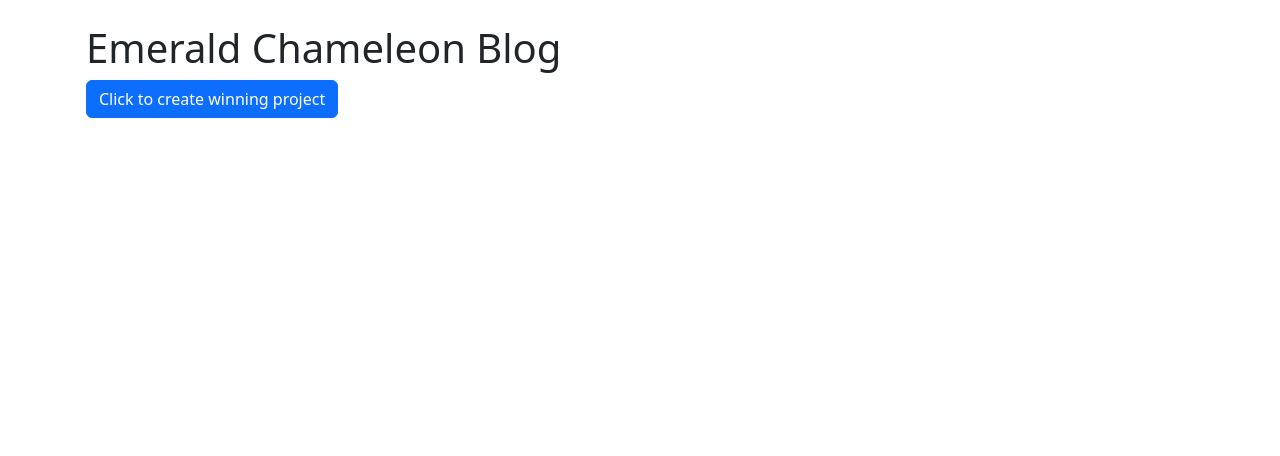
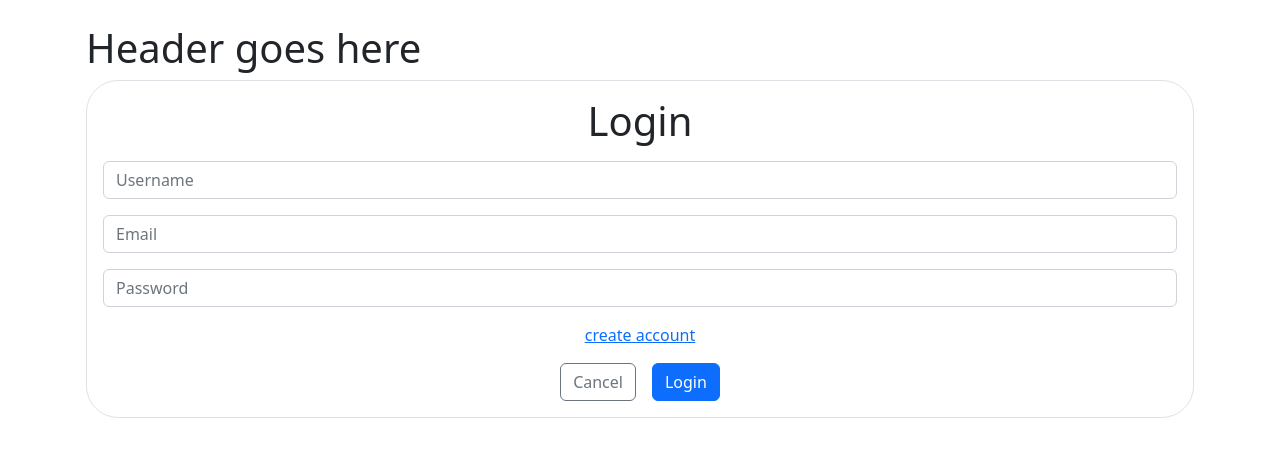
Before and after one commit to Hack-Weekly/emerald-chameleon-blog, a React (Vite) app in the folder client/: page /login in a window 1280 px wide. Shown: the top 456 px of the page. Built offline with nearby package versions, Linux system fonts and the light colour scheme.

Commit message:
added login form and Mir's auth

```diff
--- a/client/package.json
+++ b/client/package.json
@@ -19,6 +19,7 @@
   "devDependencies": {
     "@types/react": "^18.0.28",
     "@types/react-dom": "^18.0.11",
+    "@types/react-router-bootstrap": "^0.26.0",
     "@typescript-eslint/eslint-plugin": "^5.57.0",
     "@typescript-eslint/parser": "^5.57.0",
     "@vitejs/plugin-react": "^3.1.0",
@@ -32,6 +33,7 @@
     "eslint-plugin-react": "^7.28.0",
     "eslint-plugin-react-hooks": "^4.3.0",
     "prettier": "^2.8.7",
+    "react-router-bootstrap": "^0.26.2",
     "sass": "^1.60.0",
     "typescript": "^4.9.3",
     "vite": "^4.2.0"
--- a/client/src/App.tsx
+++ b/client/src/App.tsx
@@ -1,12 +1,20 @@
 import { useState } from 'react'
+import LoginForm from './components/LoginForm'
+import { BrowserRouter as Router, Routes, Route } from 'react-router-dom'
 
 function App() {
   const [count, setCount] = useState(0)
 
   return (
     <div className="container py-4 px-3 mx-auto">
-      <h1>Emerald Chameleon Blog</h1>
-      <button className="btn btn-primary">Click to create winning project</button>
+      <Router>
+        <h1>Header goes here</h1>
+
+        <Routes>
+          <Route path="/login" element={<LoginForm />} />
+        </Routes>
+
+      </Router>
     </div>
   )
 }
--- /dev/null
+++ b/client/src/components/LoginForm.tsx
@@ -0,0 +1,90 @@
+'use client'
+import {
+   Login,
+   SaveTokenToLocalStorage,
+} from '../services/authentication/authentication.service'
+import { useEffect, useState } from 'react'
+import { LoginDTO, UserDTO } from '../services/authentication/types/authentication.type'
+import useUser from '../hooks/useUser'
+import { Form, Button, Container } from 'react-bootstrap'
+import { LinkContainer } from 'react-router-bootstrap'
+
+const LoginForm = () => {
+  const [route, setRoute] = useState('')
+    const [userDTO, setUserDTO] = useState<LoginDTO>({
+       email: '',
+       username: '',
+       password: '',
+    })
+
+    const loggedInUser: UserDTO = useUser()
+
+    const handleSubmit = async (e: any) => {
+        const tokens = await Login(userDTO)
+        SaveTokenToLocalStorage(tokens)
+    }
+
+    const handleChange = (e: any) => {
+        setUserDTO({ ...userDTO, [e.target.name]: e.target.value })
+    }
+
+    useEffect(() => {
+        if (loggedInUser && loggedInUser.username) {
+            setRoute('/profile')
+        }
+    })
+
+  return (
+        <Form onSubmit={(e) => handleSubmit} className='border p-3 rounded-5'>
+            <h1 className='text-center'>Login</h1>
+            <Form.Group className='my-3'>
+                <Form.Control
+                    type="text"
+                    name="username"
+                    placeholder="Username"
+                    required
+                    onChange={(e) => handleChange(e)}
+                />
+            </Form.Group>
+            <Form.Group className='my-3'>
+                <Form.Control
+                    type="email"
+                    name="email"
+                    placeholder="Email"
+                    required
+                    onChange={(e) => handleChange(e)}
+                />
+            </Form.Group>
+            <Form.Group className='my-3'>
+                <Form.Control
+                    type="password"
+                    name="password"
+                    placeholder="Password"
+                    required
+                    onChange={(e) => handleChange(e)}
+                />
+            </Form.Group>
+            <Container className='text-center'>
+                <LinkContainer to="/register">
+                    <a>create account</a>
+                </LinkContainer>
+
+                <Container fluid className='mt-3'>
+                    <LinkContainer to="/">
+                        <Button variant="outline-secondary" className='mx-2'>
+                            Cancel
+                        </Button>
+                    </LinkContainer>
+
+                    <LinkContainer to={route?? '/login'}>
+                        <Button variant="primary" type="submit" className='mx-2'>
+                            Login
+                        </Button>
+                    </LinkContainer>
+                </Container>
+            </Container>
+        </Form>
+  )
+}
+
+export default LoginForm
--- /dev/null
+++ b/client/src/hooks/useUser.tsx
@@ -0,0 +1,18 @@
+import jwt_decode from 'jwt-decode'
+import { useEffect, useState } from 'react'
+import { UserDTO } from '../services/authentication/types/authentication.type'
+
+export default function useUser() {
+  const [user, setUser] = useState<UserDTO>({})
+
+  useEffect(() => {
+    const accessToken = localStorage.getItem('accessToken')
+    if (accessToken) {
+      const decodedToken: any = jwt_decode(accessToken)
+
+      setUser({ ...user, username: decodedToken.Username })
+    }
+  }, [])
+
+  return user
+}
--- /dev/null
+++ b/client/src/services/authentication/authentication.service.tsx
@@ -0,0 +1,64 @@
+import jwt_decode from 'jwt-decode'
+import {
+  RegisterDTO,
+  LoginResponseDTO,
+  LoginDTO,
+  UserDTO,
+} from './types/authentication.type'
+
+export async function Register(registerDTO: RegisterDTO) {
+  const url = `${process.env.NEXT_PUBLIC_API_URL}/users/register`
+
+  const res = await fetch(url, {
+    method: 'POST',
+    headers: {
+      'Content-Type': 'application/json',
+    },
+    body: JSON.stringify(registerDTO),
+  })
+  const response = await res.json()
+
+  return response
+}
+
+export async function Login(loginDTO: LoginDTO) {
+  const url = `${process.env.NEXT_PUBLIC_API_URL}/users/login`
+
+  const res = await fetch(url, {
+    method: 'POST',
+    headers: {
+      'Content-Type': 'application/json',
+    },
+    body: JSON.stringify(loginDTO),
+  })
+
+  const response = await res.json()
+  return response
+}
+
+export function SaveTokenToLocalStorage(loginResponseDTO: LoginResponseDTO) {
+  localStorage.setItem('accessToken', loginResponseDTO.accessToken)
+  localStorage.setItem('refreshToken', loginResponseDTO.refreshToken)
+}
+
+export function ReadTokensFromLocalStorage() {
+  const accessToken = localStorage.getItem('accessToken')
+  const refreshToken = localStorage.getItem('refreshToken')
+
+  return {
+    accessToken,
+    refreshToken,
+  }
+}
+
+export function GetLoggedInUserFromToken() {
+  const accessToken = localStorage.getItem('accessToken')
+  if (accessToken) {
+    const decodedToken: any = jwt_decode(accessToken)
+
+    const user: UserDTO = {
+      username: decodedToken.Username,
+    }
+    return user
+  }
+}
```
Also changed, not shown: client/src/services/authentication/types/authentication.type.tsx (added, +25 -0 lines), 1 other file (tests, documents, lock files or other folders).
